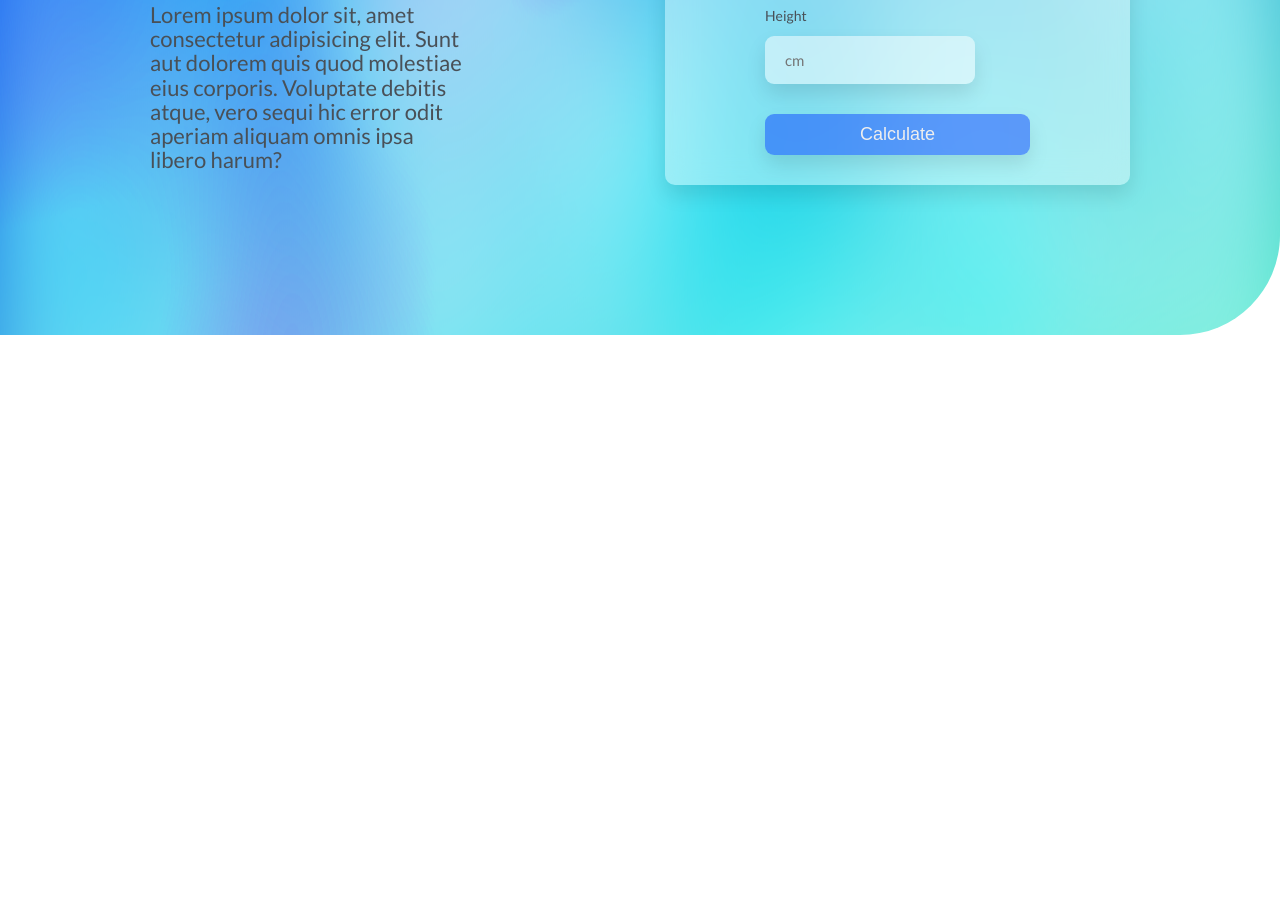
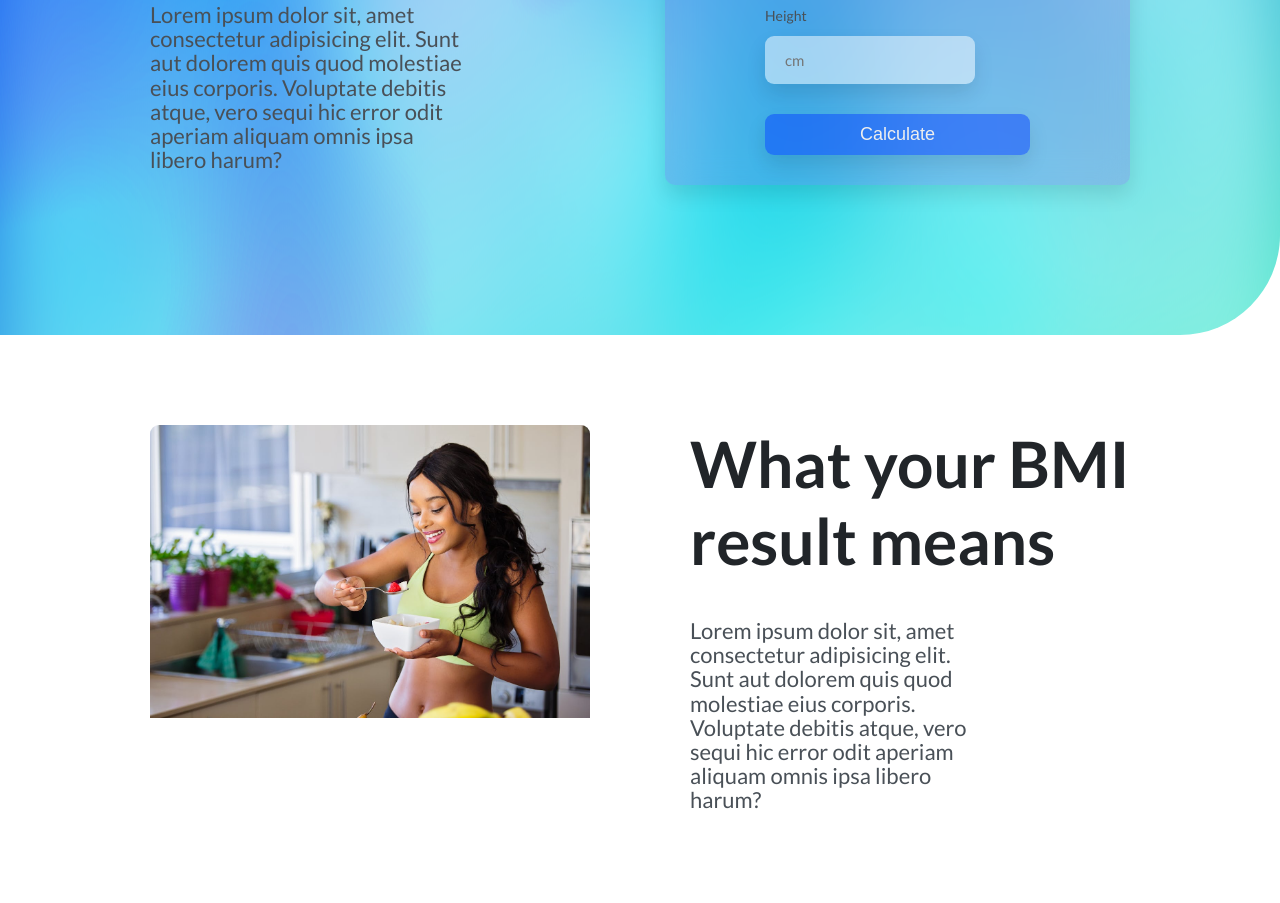
Before and after one commit to mitrovicbojan/calCalc, a plain HTML site: page index.html in a window 1280 px wide. Shown: the part 518-1421 px from the top of the page. Before the commit the page ends 853 px from the top, so only its background shows below. Drawn offline with Linux system fonts and the light colour scheme.

Commit message:
about section

```diff
--- a/css/style.css
+++ b/css/style.css
@@ -81,7 +81,7 @@ body {
 }
 
 .form-box {
-  background-color: rgba(255, 255, 255, 0.4);
+  background-color: rgba(135, 48, 223, 0.2);
   -webkit-backdrop-filter: blur(5px);
   backdrop-filter: blur(15px);
   padding: 3rem 10rem;
@@ -145,3 +145,22 @@ input:focus {
   cursor: pointer;
   box-shadow: 0 1rem 2rem rgba(0, 0, 0, 0.1);
 }
+/*****ABOUT*/
+
+.section-about {
+  padding: 9rem 15rem;
+}
+
+.about-box {
+  display: grid;
+  grid-template-columns: repeat(2, 1fr);
+  gap: 10rem;
+}
+
+.image-box {
+  border-radius: 9px;
+  overflow: hidden;
+}
+.about-img {
+  width: 100%;
+}
--- a/index.html
+++ b/index.html
@@ -48,6 +48,25 @@
           </form>
         </div>
       </section>
+      <section class="section-about">
+        <div class="about-box">
+          <div class="image-box">
+            <img
+            class="about-img"
+              src="./images/pexels-mastercowley-1153372.jpg"
+              alt="Girl eating"
+            />
+          </div>
+          <div class="text-box">
+            <h1 class="header-primary">What your BMI result means</h1>
+            <p class="header-description">
+              Lorem ipsum dolor sit, amet consectetur adipisicing elit. Sunt aut
+              dolorem quis quod molestiae eius corporis. Voluptate debitis
+              atque, vero sequi hic error odit aperiam aliquam omnis ipsa libero
+              harum?
+            </p>
+        </div>
+      </section>
     </main>
   </body>
 </html>
```
